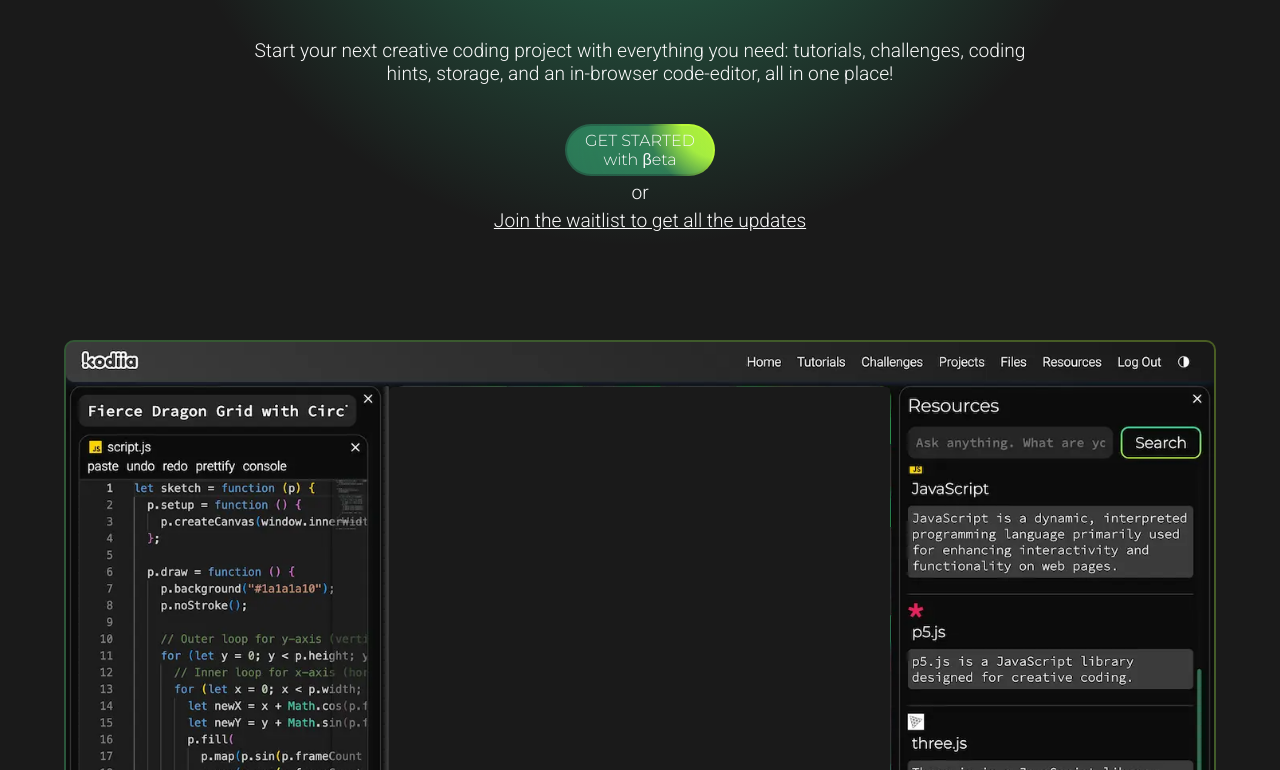
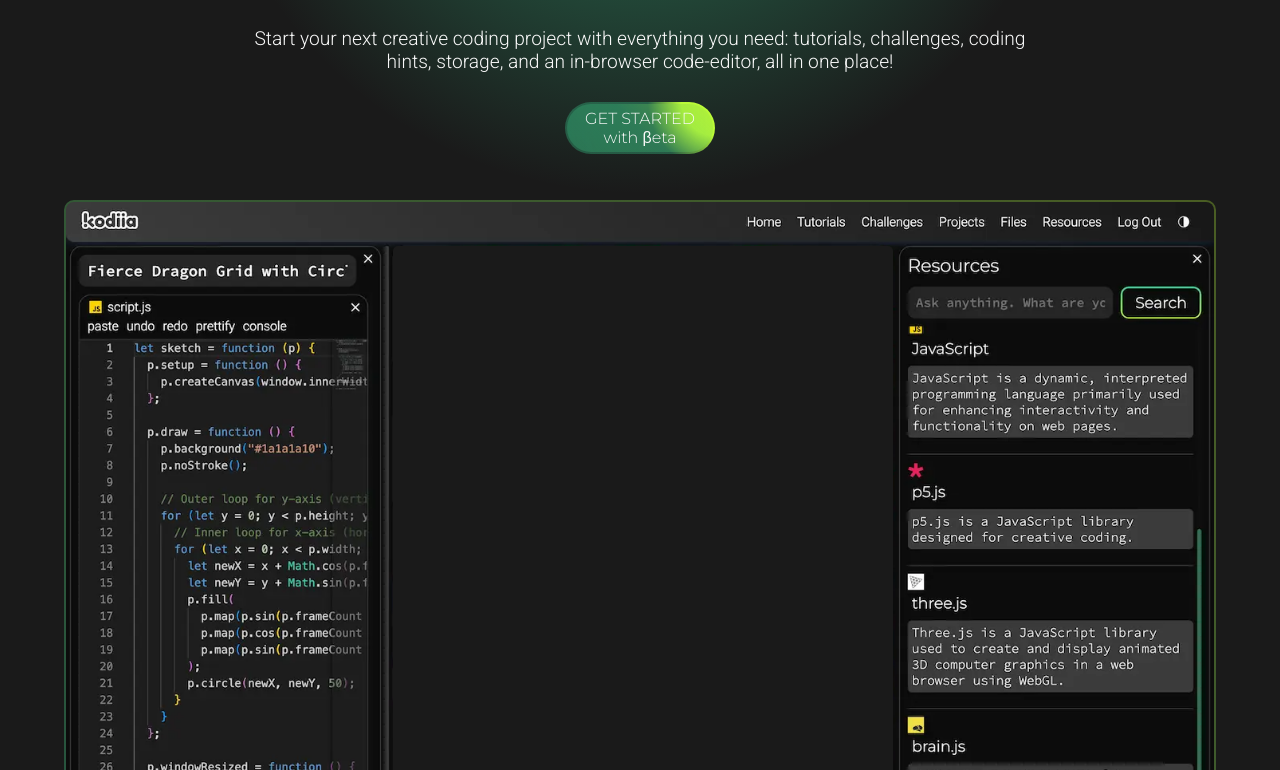
Before and after one commit to Kodiia/web, a SvelteKit app: page / in a window 1280 px wide. Shown: the part 250-1020 px from the top of the page. Built offline with nearby package versions, Linux system fonts and the light colour scheme.

Commit message:
waitlist remove

```diff
--- a/src/routes/+page.svelte
+++ b/src/routes/+page.svelte
@@ -129,8 +129,8 @@ function changeTheme(){
         <div class='buttonWrapper' >
           <a href='https://kodiia.me' id='startButton' style='background: linear-gradient(45deg, hsl({$primaryColor + ', 20%'}) 50%, hsl({$accentColor + ', 30%'})); color: {$theme === 'dark' ? '#f9f9f9' : '#1a1a1a'}; box-shadow: { startButtonIsHovered ? `0 0 15px hsl(${$primaryColor})` : 'none'}' on:pointerover={()=>{startButtonIsHovered = true}} on:pointerleave={()=>{startButtonIsHovered = false}}>GET STARTED with βeta</a>
         </div>
-        <p style='margin: 5px;'>or</p>
-          <a href='https://forms.gle/NKirwNakYKd7xp747' style='color: hsl({$textColor});'>Join the waitlist to get all the updates</a>
+        <!-- <p style='margin: 5px;'>or</p>
+          <a href='https://forms.gle/NKirwNakYKd7xp747' style='color: hsl({$textColor});'>Join the waitlist to get all the updates</a> -->
       </div>
     </div>
   </div>
@@ -199,7 +199,7 @@ text-decoration: underline;
 .heroContainer{
   width: 100%;
   /* min-height: 100svh; */
-  min-height: 60svh;
+  min-height: 50svh;
   padding: 0 10px;
   margin-top: 50px;
 
@@ -210,7 +210,7 @@ text-decoration: underline;
   /* justify-content: space-between; */
   align-items: center;
   box-sizing: border-box;
-  margin-bottom: 10px;
+  margin-bottom: 0px;
   text-align: center;
 }
 .heroContainer h1{
@@ -229,18 +229,19 @@ display: flex;
 flex-direction: column;
 /* justify-content: space-between; */
 align-items: center;
-padding: 20px 0;
+padding: 10px 0;
 }
 .heroLinksContainer a{
 color: #3d95ee;
 margin-left: 20px;
 }
 .scriptContainer{
-width: 43.5%;
-height: calc(100% - 6.5% - 2px);
+width: 43.4%;
+height: calc(100% - 6.5% - 3px);
 z-index: 2;
 position: absolute;
-top: 6.5%;
+margin-left: 6px;
+top: 6.4%;
 box-sizing: border-box;
 }
 iframe{
@@ -255,6 +256,7 @@ iframe{
 }
 .buttonWrapper{
 padding: 2px;
+margin:  0 0 20px 0;
 box-sizing: border-box;
 width: 150px;
 border-radius: 30px;
@@ -297,7 +299,7 @@ display: flex;
 justify-content: center;
 align-items: center;
 position: relative;
-margin: 50px 0;
+margin: 0px 0;
 }
 .screenWrapper img{
 width: 100%;
```
